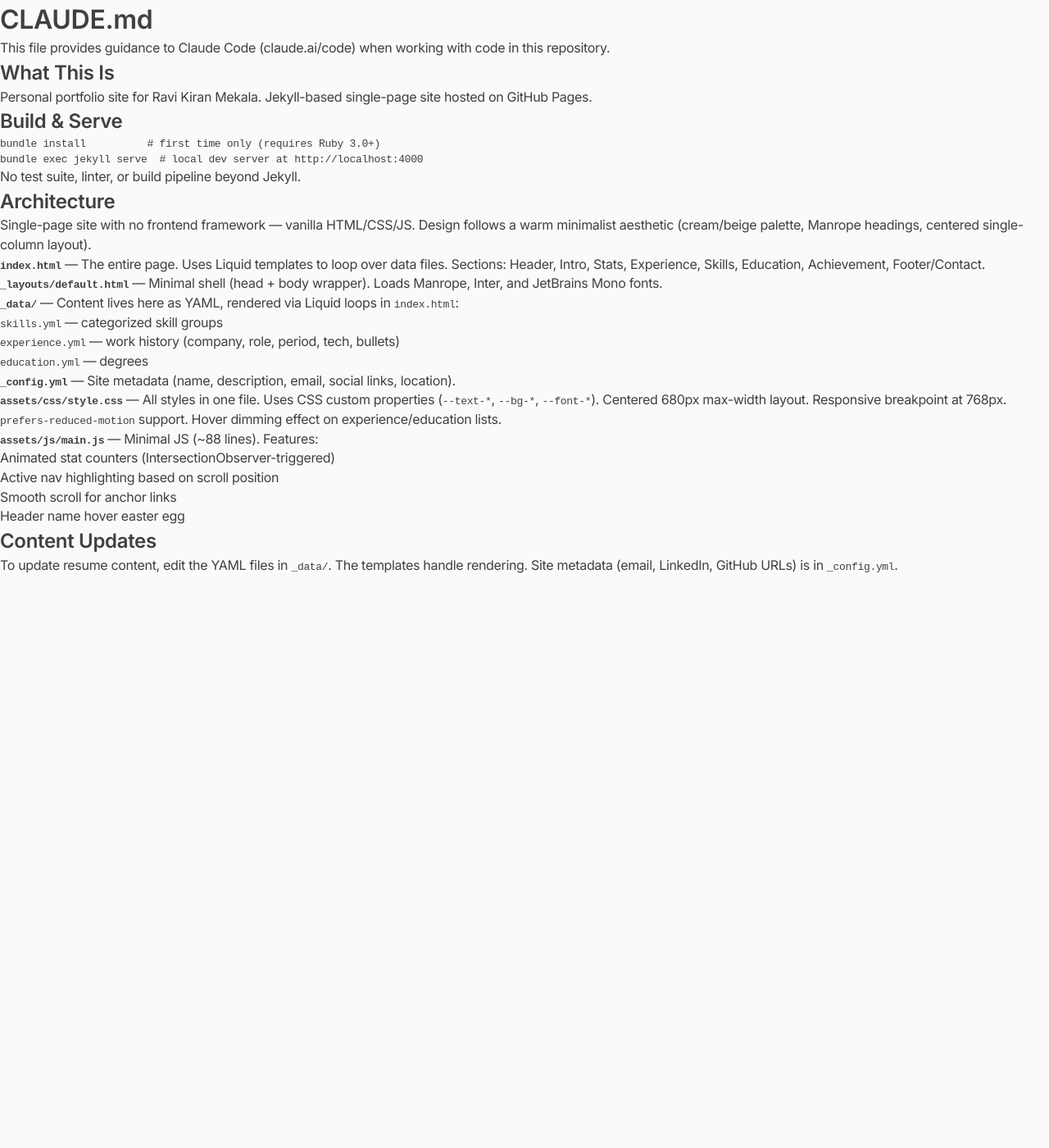
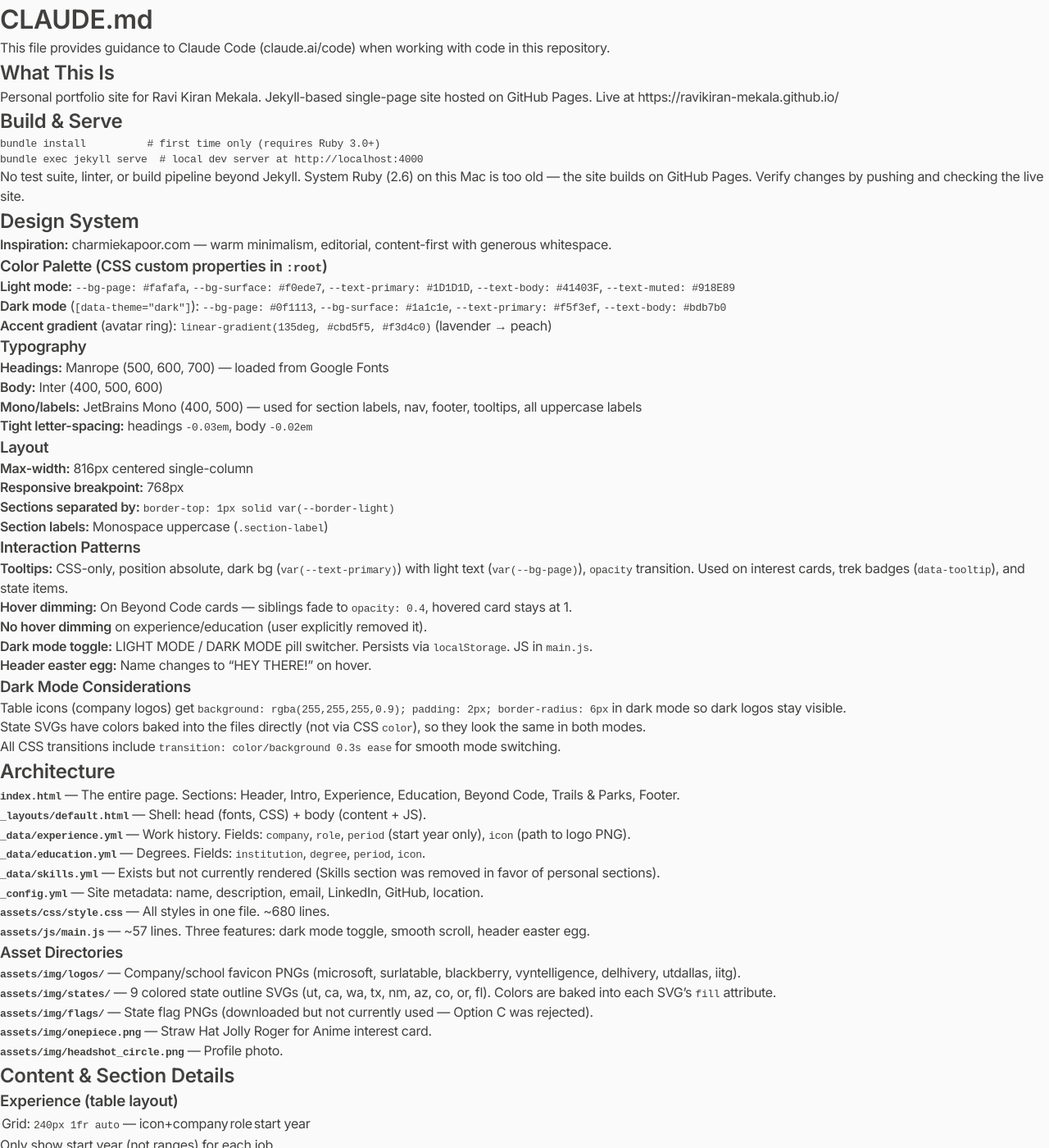
Before and after one commit to ravikiran-mekala/ravikiran-mekala.github.io, a Jekyll site: the page built from CLAUDE.md, in a window 1280 px wide and 1400 px high. Shown: the whole window at 82% size. Built offline with Jekyll 4.4.1, drawn with Linux system fonts in a browser that asks for light colours; our own code applies the rules of GitHub Pages for plain Markdown files; some of the changed text lies outside the part shown.

Commit message:
Update CLAUDE.md with comprehensive design system and preferences
Full documentation of current architecture, color palette, typography,
interaction patterns, dark mode considerations, section details,
content decisions, and user preferences for future sessions.

Co-Authored-By: Claude Opus 4.6 (1M context) <noreply@anthropic.com>

````diff
--- a/CLAUDE.md
+++ b/CLAUDE.md
@@ -4,7 +4,7 @@ This file provides guidance to Claude Code (claude.ai/code) when working with co
 
 ## What This Is
 
-Personal portfolio site for Ravi Kiran Mekala. Jekyll-based single-page site hosted on GitHub Pages.
+Personal portfolio site for Ravi Kiran Mekala. Jekyll-based single-page site hosted on GitHub Pages. Live at https://ravikiran-mekala.github.io/
 
 ## Build & Serve
 
@@ -13,26 +13,99 @@ bundle install          # first time only (requires Ruby 3.0+)
 bundle exec jekyll serve  # local dev server at http://localhost:4000
 ```
 
-No test suite, linter, or build pipeline beyond Jekyll.
+No test suite, linter, or build pipeline beyond Jekyll. System Ruby (2.6) on this Mac is too old — the site builds on GitHub Pages. Verify changes by pushing and checking the live site.
+
+## Design System
+
+**Inspiration:** charmiekapoor.com — warm minimalism, editorial, content-first with generous whitespace.
+
+### Color Palette (CSS custom properties in `:root`)
+- **Light mode:** `--bg-page: #fafafa`, `--bg-surface: #f0ede7`, `--text-primary: #1D1D1D`, `--text-body: #41403F`, `--text-muted: #918E89`
+- **Dark mode** (`[data-theme="dark"]`): `--bg-page: #0f1113`, `--bg-surface: #1a1c1e`, `--text-primary: #f5f3ef`, `--text-body: #bdb7b0`
+- **Accent gradient** (avatar ring): `linear-gradient(135deg, #cbd5f5, #f3d4c0)` (lavender → peach)
+
+### Typography
+- **Headings:** Manrope (500, 600, 700) — loaded from Google Fonts
+- **Body:** Inter (400, 500, 600)
+- **Mono/labels:** JetBrains Mono (400, 500) — used for section labels, nav, footer, tooltips, all uppercase labels
+- **Tight letter-spacing:** headings `-0.03em`, body `-0.02em`
+
+### Layout
+- **Max-width:** 816px centered single-column
+- **Responsive breakpoint:** 768px
+- **Sections separated by:** `border-top: 1px solid var(--border-light)`
+- **Section labels:** Monospace uppercase (`.section-label`)
+
+### Interaction Patterns
+- **Tooltips:** CSS-only, position absolute, dark bg (`var(--text-primary)`) with light text (`var(--bg-page)`), `opacity` transition. Used on interest cards, trek badges (`data-tooltip`), and state items.
+- **Hover dimming:** On Beyond Code cards — siblings fade to `opacity: 0.4`, hovered card stays at 1.
+- **No hover dimming** on experience/education (user explicitly removed it).
+- **Dark mode toggle:** LIGHT MODE / DARK MODE pill switcher. Persists via `localStorage`. JS in `main.js`.
+- **Header easter egg:** Name changes to "HEY THERE!" on hover.
+
+### Dark Mode Considerations
+- Table icons (company logos) get `background: rgba(255,255,255,0.9); padding: 2px; border-radius: 6px` in dark mode so dark logos stay visible.
+- State SVGs have colors baked into the files directly (not via CSS `color`), so they look the same in both modes.
+- All CSS transitions include `transition: color/background 0.3s ease` for smooth mode switching.
 
 ## Architecture
 
-Single-page site with no frontend framework — vanilla HTML/CSS/JS. Design follows a warm minimalist aesthetic (cream/beige palette, Manrope headings, centered single-column layout).
+- **`index.html`** — The entire page. Sections: Header, Intro, Experience, Education, Beyond Code, Trails & Parks, Footer.
+- **`_layouts/default.html`** — Shell: head (fonts, CSS) + body (content + JS).
+- **`_data/experience.yml`** — Work history. Fields: `company`, `role`, `period` (start year only), `icon` (path to logo PNG).
+- **`_data/education.yml`** — Degrees. Fields: `institution`, `degree`, `period`, `icon`.
+- **`_data/skills.yml`** — Exists but not currently rendered (Skills section was removed in favor of personal sections).
+- **`_config.yml`** — Site metadata: name, description, email, LinkedIn, GitHub, location.
+- **`assets/css/style.css`** — All styles in one file. ~680 lines.
+- **`assets/js/main.js`** — ~57 lines. Three features: dark mode toggle, smooth scroll, header easter egg.
 
-- **`index.html`** — The entire page. Uses Liquid templates to loop over data files. Sections: Header, Intro, Stats, Experience, Skills, Education, Achievement, Footer/Contact.
-- **`_layouts/default.html`** — Minimal shell (head + body wrapper). Loads Manrope, Inter, and JetBrains Mono fonts.
-- **`_data/`** — Content lives here as YAML, rendered via Liquid loops in `index.html`:
-  - `skills.yml` — categorized skill groups
-  - `experience.yml` — work history (company, role, period, tech, bullets)
-  - `education.yml` — degrees
-- **`_config.yml`** — Site metadata (name, description, email, social links, location).
-- **`assets/css/style.css`** — All styles in one file. Uses CSS custom properties (`--text-*`, `--bg-*`, `--font-*`). Centered 680px max-width layout. Responsive breakpoint at 768px. `prefers-reduced-motion` support. Hover dimming effect on experience/education lists.
-- **`assets/js/main.js`** — Minimal JS (~88 lines). Features:
-  - Animated stat counters (IntersectionObserver-triggered)
-  - Active nav highlighting based on scroll position
-  - Smooth scroll for anchor links
-  - Header name hover easter egg
+### Asset Directories
+- **`assets/img/logos/`** — Company/school favicon PNGs (microsoft, surlatable, blackberry, vyntelligence, delhivery, utdallas, iitg).
+- **`assets/img/states/`** — 9 colored state outline SVGs (ut, ca, wa, tx, nm, az, co, or, fl). Colors are baked into each SVG's `fill` attribute.
+- **`assets/img/flags/`** — State flag PNGs (downloaded but not currently used — Option C was rejected).
+- **`assets/img/onepiece.png`** — Straw Hat Jolly Roger for Anime interest card.
+- **`assets/img/headshot_circle.png`** — Profile photo.
 
-## Content Updates
+## Content & Section Details
 
-To update resume content, edit the YAML files in `_data/`. The templates handle rendering. Site metadata (email, LinkedIn, GitHub URLs) is in `_config.yml`.
+### Experience (table layout)
+- Grid: `240px 1fr auto` — icon+company | role | start year
+- Only show start year (not ranges) for each job
+- Delhivery role is "Software Engineer" (not Senior)
+- Company logos sourced via Google S2 favicon service at 64px
+
+### Education (same table layout)
+- "IIT Guwahati" (not full "Indian Institute of Technology, Guwahati")
+- Degrees: "Master in Computer Science", "Bachelor in Electrical Engineering"
+- No GPA displayed
+
+### Beyond Code (interest cards)
+- 4 cards in a grid: Gym, Hiking, Concerts, Anime
+- Detail text shown as floating tooltip on hover (not inline — avoids layout jitter)
+- Hover dims siblings to 0.4 opacity
+- Anime card uses `.interest-logo` (PNG image, 40px) instead of emoji
+
+### Trails & Parks
+- Intro paragraph: casual tone, no hyphens, say "trek or hike" not "Himalayan trek"
+- **Treks · India:** pill badges with `data-tooltip` for hover messages
+  - Kedarkantha: "12,500 ft — First trek. Instant addiction."
+  - Rupin: "15,350 ft — Of questioning life choices"
+- **Treks · USA:** "Coming soon" (muted)
+- **National Parks:** State outline silhouettes (Option B — colored) in a flex grid
+  - Each state: colored SVG in circle + abbreviation below + hover tooltip with state name + parks list
+  - Colors: UT rust red, CA gold, WA forest green, TX navy, NM gold, AZ rust red, CO sage green, OR teal, FL blue
+
+## Git Workflow
+
+All changes go through feature branches → PR → merge to main. Commit messages include `Co-Authored-By: Claude Opus 4.6 (1M context) <noreply@anthropic.com>`.
+
+## User Preferences
+
+- Prefers warm minimalist aesthetic inspired by charmiekapoor.com
+- Likes hover tooltips over inline text reveals (no layout jitter)
+- Prefers self-deprecating humor in personal content
+- Wants experience/education kept simple (no bullet points, just company | role | year)
+- No hover dimming on experience/education rows
+- Hover dimming is fine on Beyond Code interest cards
+- State outlines with baked-in colors preferred over flags or abbreviation circles
+- Resume links to Google Drive PDF
````
